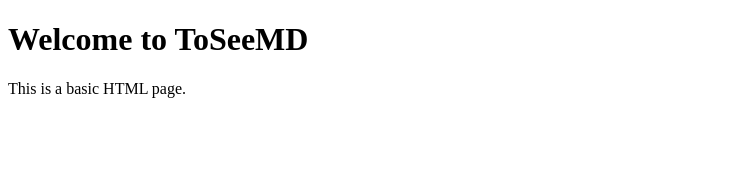
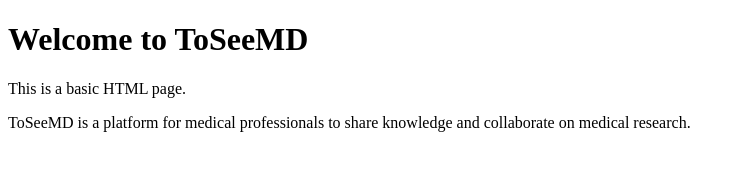
Before and after one commit to weiqi0217/ToSeeMD, a plain HTML site: page index.html in a window 1280 px wide. Shown: the whole page, without its empty margins (0-745 px from the left). Drawn offline with Linux system fonts and the light colour scheme.

Commit message:
try to commit in vscode

```diff
--- a/index.html
+++ b/index.html
@@ -8,5 +8,6 @@
 <body>
     <h1>Welcome to ToSeeMD</h1>
     <p>This is a basic HTML page.</p>
+    <p>ToSeeMD is a platform for medical professionals to share knowledge and collaborate on medical research.</p>
 </body>
 </html>
```
